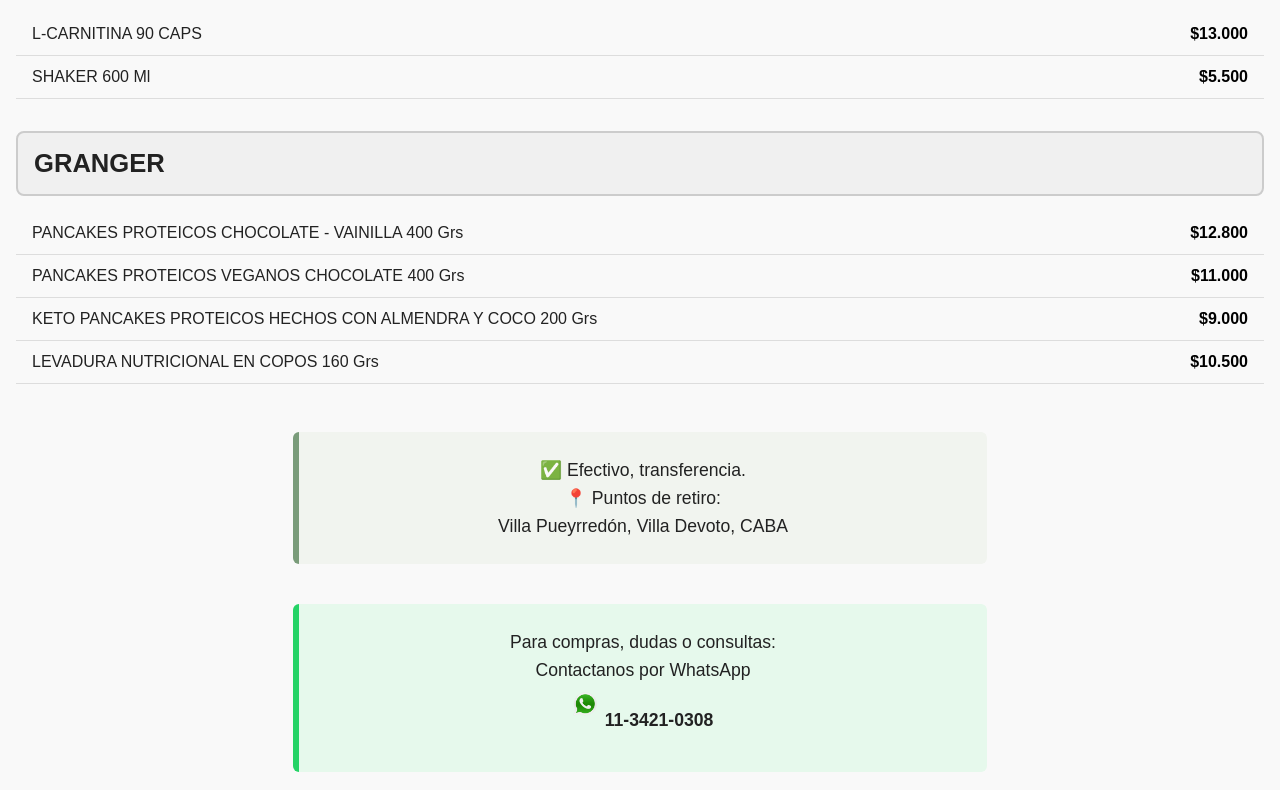
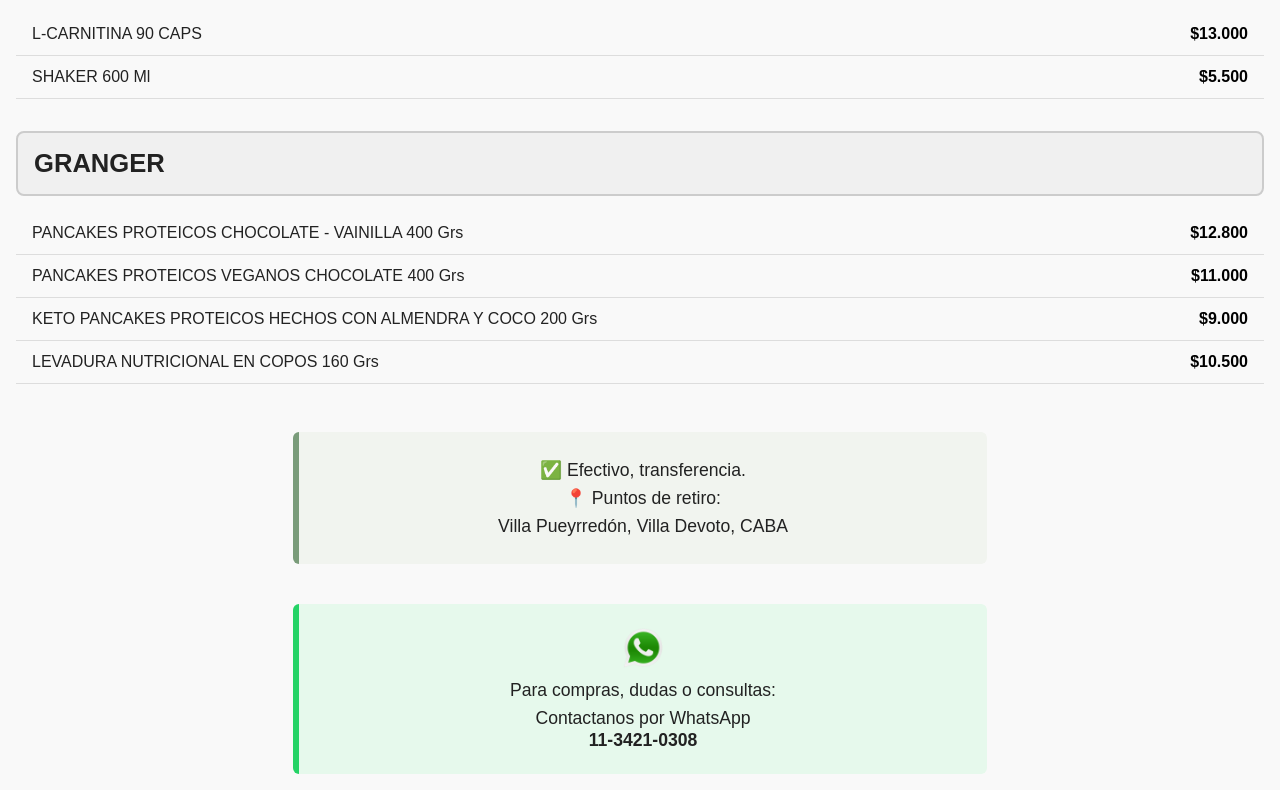
Before and after one commit to roymcap/probalance-lista, a plain HTML site: page index.html in a window 1280 px wide. Shown: the part 2387-3177 px from the top of the page. Drawn offline with Linux system fonts and the light colour scheme.

Commit message:
Update index.html

```diff
--- a/index.html
+++ b/index.html
@@ -73,15 +73,13 @@
       margin-right: auto;
       text-align: center;
     }
-    .whatsapp .linea {
-      display: inline-flex;
-      align-items: center;
-      gap: 0.5rem;
-      margin-top: 0.5rem;
+    .whatsapp .icono {
+      display: block;
+      margin: 0 auto 0.5rem auto;
     }
     .whatsapp img {
-      width: 24px;
-      height: 24px;
+      width: 40px;
+      height: 40px;
       vertical-align: middle;
       object-fit: contain;
     }
@@ -90,6 +88,8 @@
       text-decoration: none;
       font-weight: bold;
       line-height: 1;
+      display: block;
+      text-align: center;
     }
   </style>
 </head>
@@ -104,12 +104,10 @@
   </div>
 
   <div class="whatsapp">
+    <img src="wapp.png" alt="WhatsApp" class="icono">
     Para compras, dudas o consultas:<br>
     Contactanos por WhatsApp<br>
-    <span class="linea">
-      <img src="wapp.png" alt="WhatsApp">
-      <a href="https://wa.me/5491134210308" target="_blank">11-3421-0308</a>
-    </span>
+    <a href="https://wa.me/5491134210308" target="_blank">11-3421-0308</a>
   </div>
 
   <script>
```
